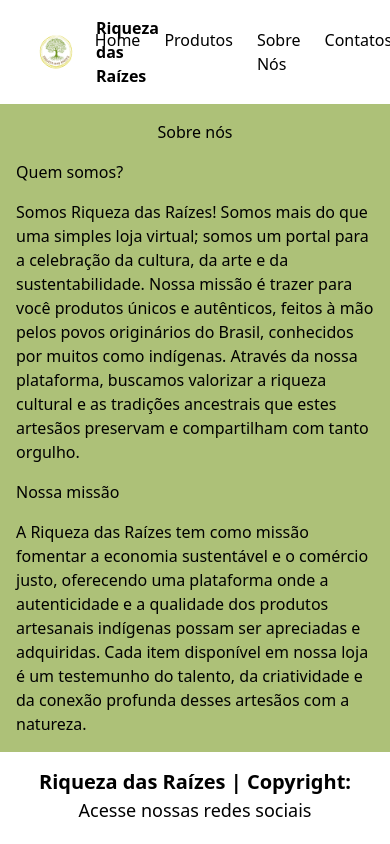
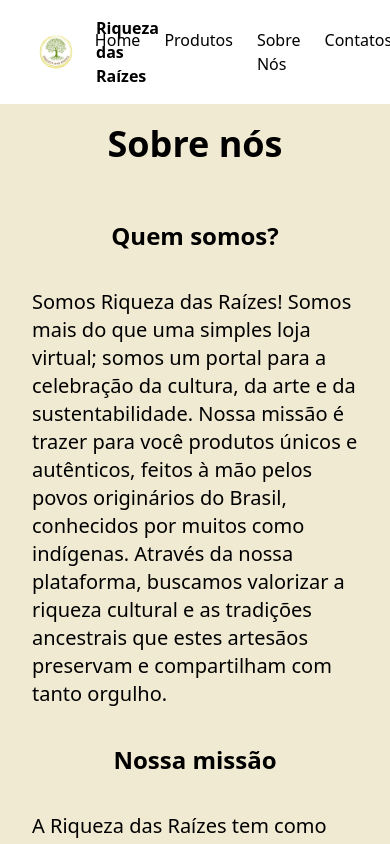
Before and after one commit to Riquezas-Das-Raizes/frontend, a React (Vite) app: page /sobrenos in a window 390 px wide. Shown: the top 844 px of the page. Built offline with nearby package versions, Linux system fonts and the light colour scheme.

Commit message:
feat: estilizando sobrenos, cadastro e login

```diff
--- a/src/pages/cadastro/Cadastro.css
+++ b/src/pages/cadastro/Cadastro.css
@@ -1,5 +1,5 @@
 .fundoCadastro {
-  background-image: url("https://i.imgur.com/ZZFAmzo.jpg");
+  background-image: url("https://i.imgur.com/CbEACNU.jpeg");
   background-repeat: no-repeat;
   width: 100%;
   min-height: 100vh;
--- a/src/pages/cadastro/Cadastro.tsx
+++ b/src/pages/cadastro/Cadastro.tsx
@@ -68,7 +68,7 @@
     <>
       <div
         className="grid grid-cols-1 lg:grid-cols-2 h-screen
-            place-items-center font-bold"
+            place-items-center font-bold bg-custom-beige"
       >
         <div className="fundoCadastro hidden lg:block"></div>
         <form
@@ -148,7 +148,7 @@
           </div>
           <div className="flex justify-around w-full gap-8">
             <button
-              className="rounded text-white bg-red-400
+              className="rounded text-white bg-custom-red
                   hover:bg-red-700 w-1/2 py-2"
               onClick={retornar}
             >
@@ -156,8 +156,8 @@
             </button>
             <button
               type="submit"
-              className="rounded text-white bg-indigo-400
-                           hover:bg-indigo-900 w-1/2 py-2
+              className="rounded text-white bg-custom-green
+                           hover:bg-custom-emerald w-1/2 py-2
                            flex justify-center"
             >
               {isLoading ? (
--- a/src/pages/login/Login.tsx
+++ b/src/pages/login/Login.tsx
@@ -35,7 +35,7 @@
 
     return (
         <>
-            <div className="grid grid-cols-1 lg:grid-cols-2 h-screen place-items-center font-bold ">
+            <div className="grid grid-cols-1 lg:grid-cols-2 h-screen place-items-center font-bold bg-custom-beige ">
                 <form className="flex justify-center items-center flex-col w-1/2 gap-4"
                     onSubmit={login}
                 >
@@ -66,8 +66,8 @@
                     </div>
                     <button
                         type='submit'
-                        className="rounded bg-custom-bg-secondary flex justify-center
-                                   hover:bg-custom-bg-optional text-white w-1/2 py-2">
+                        className="rounded bg-custom-green flex justify-center
+                                   hover:bg-custom-emerald text-white w-1/2 py-2">
                         {isLoading ?
 
                             <RotatingLines
@@ -90,7 +90,7 @@
 
                     <p>
                         Ainda não tem uma conta?{' '}
-                        <Link to='/cadastrar' className="text-custom-text hover:underline">
+                        <Link to='/cadastrar' className="text-custom-red hover:underline">
                             Cadastre-se
                         </Link>
                     </p>
--- a/src/pages/sobrenos/Sobrenos.css
+++ b/src/pages/sobrenos/Sobrenos.css
@@ -1,3 +1,12 @@
 .background{
-    background-color: #ADC178;
+    background-color: #e9eae2;
 }
+
+.fundosobrenos{
+    background-image: url("https://i.imgur.com/kd0xRVO.jpeg");
+    background-repeat: no-repeat;
+    width: 225%;
+    min-height: 70vh;
+    background-size: cover;
+    background-position: center;
+}
--- a/src/pages/sobrenos/Sobrenos.tsx
+++ b/src/pages/sobrenos/Sobrenos.tsx
@@ -3,27 +3,30 @@
 function Sobrenos() {
 
     return (
-        <div className="background">
-            <div className="flex justify-center item-center p-4">
-                <h1>Sobre nós</h1>
-            </div>
-
-            <div>
-                <h2 className="pl-4">Quem somos?</h2>
-                <p className="flex justify-center item-center p-4" >Somos Riqueza das Raízes! Somos mais do que uma simples loja virtual;
+        <div className="bg-custom-beige">
+            <h1 className='p-5 flex justify-center text-4xl font-bold'>
+                Sobre nós
+            </h1>
+            <div className="flex">
+                <div className="p-4">
+                    <h2 className="p-5 text-center text-2xl font-bold">Quem somos?</h2>
+                    <p className="flex justify-center item-center p-4 text-xl" >Somos Riqueza das Raízes! Somos mais do que uma simples loja virtual;
                         somos um portal para a celebração da cultura, da arte e da sustentabilidade. Nossa missão é trazer
                         para você produtos únicos e autênticos, feitos à mão pelos povos originários do Brasil, conhecidos por
                         muitos como indígenas. Através da nossa plataforma, buscamos valorizar a riqueza cultural e as tradições
                         ancestrais que estes artesãos preservam e compartilham com tanto orgulho.</p>
-            </div>
 
-            <div>
-                <h2 className="pl-4">Nossa missão</h2>
-                <p className="flex justify-center item-center p-4" >A Riqueza das Raízes tem como missão fomentar a economia sustentável e o comércio justo, oferecendo uma
+                    <h2 className="p-5 text-center text-2xl font-bold">Nossa missão</h2>
+                    <p className="flex justify-center item-center p-4 text-xl" >A Riqueza das Raízes tem como missão fomentar a economia sustentável e o comércio justo, oferecendo uma
                         plataforma onde a autenticidade e a qualidade dos produtos artesanais indígenas possam ser apreciadas
                         e adquiridas. Cada item disponível em nossa loja é um testemunho do talento, da criatividade e da conexão
                         profunda desses artesãos com a natureza.</p>
+
                 </div>
+                <div className="fundosobrenos hidden lg:block m-5"></div>
+            </div>
+
+
         </div>
     )
 }
```
Lines whose indentation alone changed are shown as unchanged.
